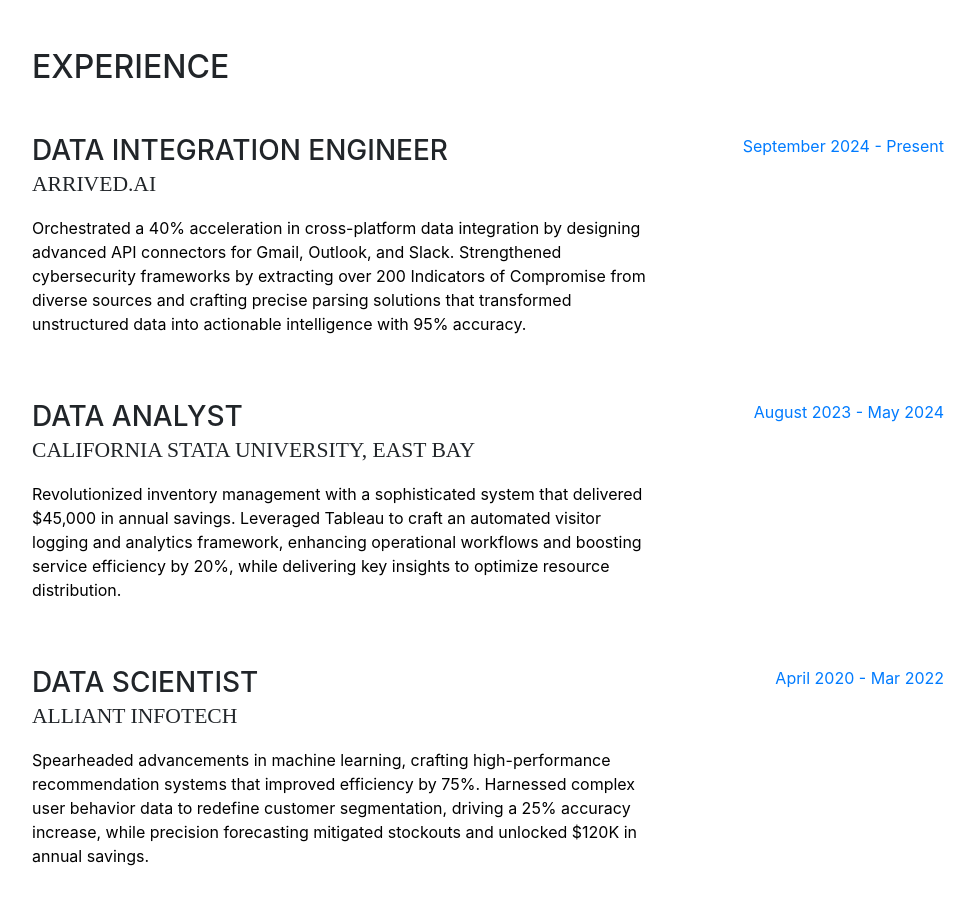
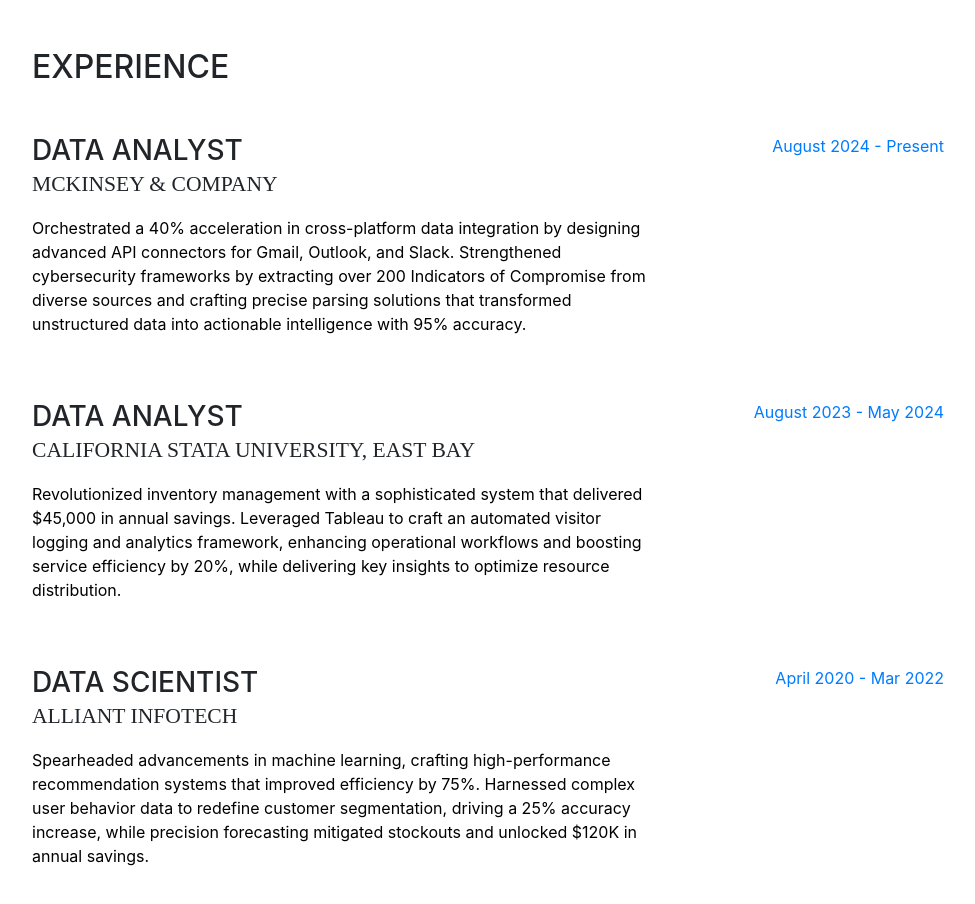
Before and after one commit to deepmalviy/Portfolio, a website with bundled scripts: page index.html in a window 1280 px wide. Shown: the part 800-1704 px from the top of the page, without its empty margins (288-1263 px from the left). Built offline with nearby package versions, Linux system fonts and the light colour scheme; a web font is replaced by a local one.

Commit message:
Update index.html

```diff
--- a/index.html
+++ b/index.html
@@ -124,14 +124,14 @@
 
           <div class="resume-item d-flex flex-column flex-md-row mb-5">
             <div class="resume-content mr-auto">
-              <h3 class="mb-0">Data Integration Engineer</h3>
-              <div class="subheading mb-3">Arrived.ai</div>
+              <h3 class="mb-0">Data Analyst</h3>
+              <div class="subheading mb-3">McKinsey & Company</div>
               <p style="color: black; font-size: 16px;">
                 Orchestrated a 40% acceleration in cross-platform data integration by designing advanced API connectors for Gmail, Outlook, and Slack. Strengthened cybersecurity frameworks by extracting over 200 Indicators of Compromise from diverse sources and crafting precise parsing solutions that transformed unstructured data into actionable intelligence with 95% accuracy.
             </p>
             </div>
             <div class="resume-date text-md-right">
-              <span class="text-primary">September 2024 - Present</span>
+              <span class="text-primary">August 2024 - Present</span>
             </div>
           </div>
 
```
